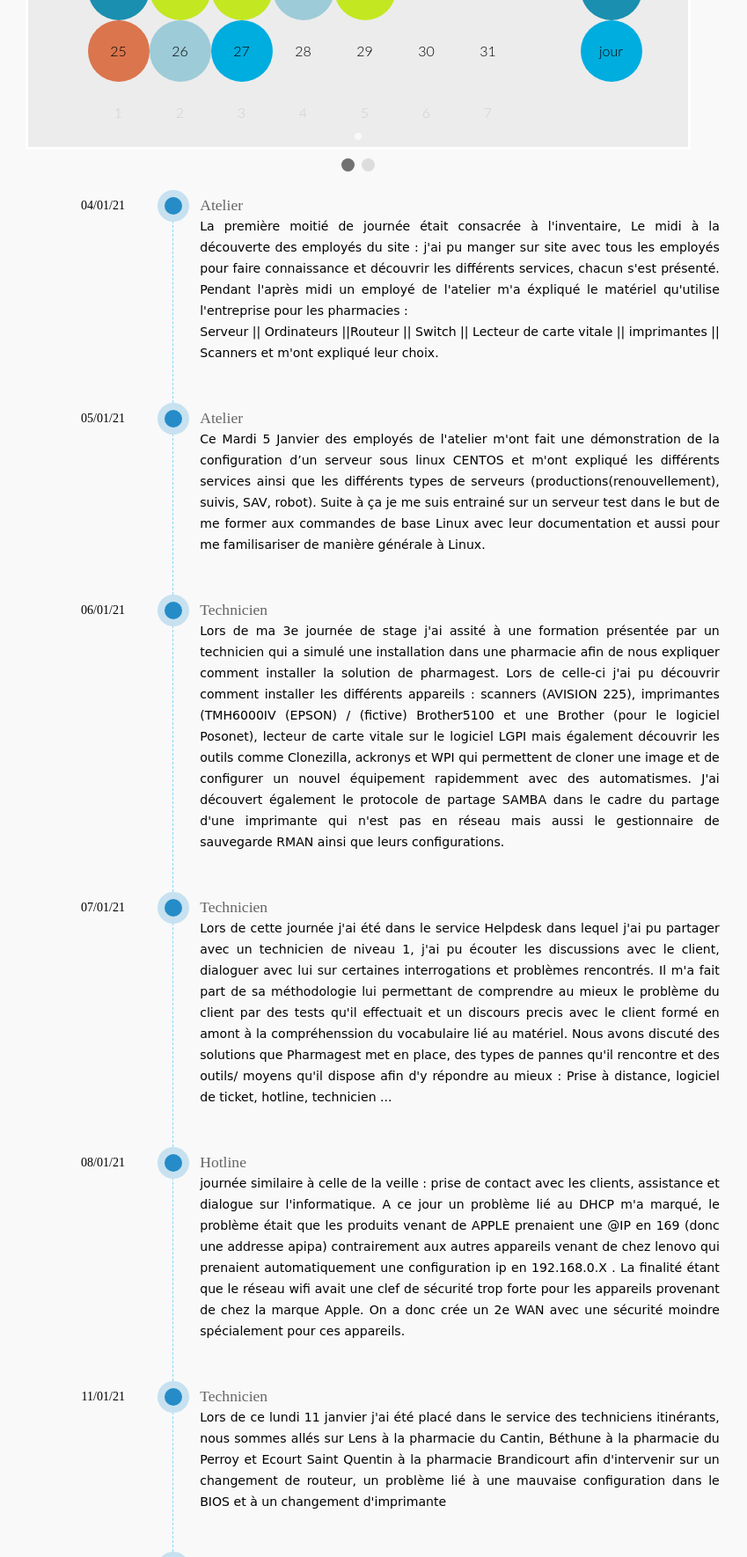
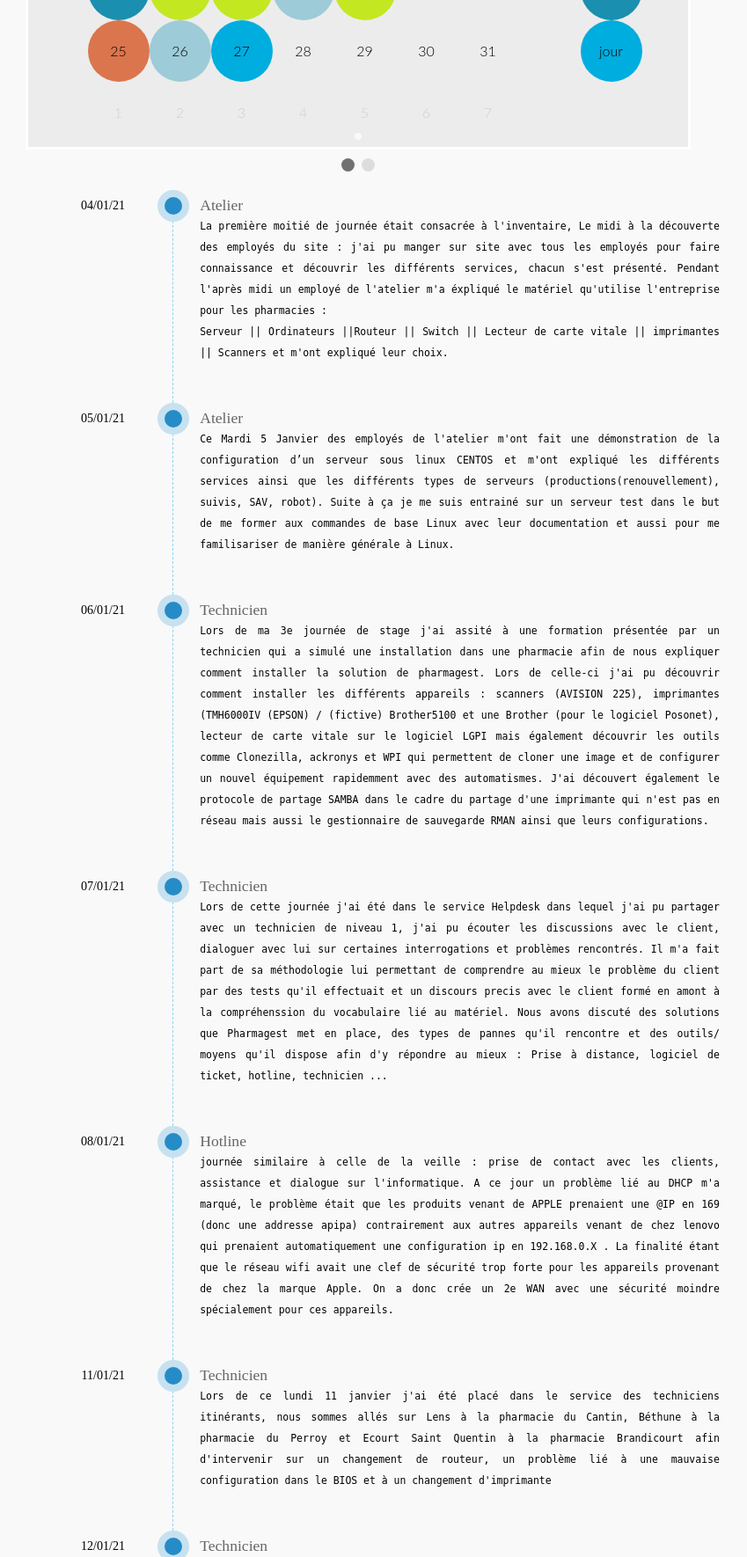
Before and after one commit to jprex59/monSiteInternet, a PHP site: page /Calendar.html in a window 1280 px wide. Shown: the part 1265-3035 px from the top of the page at 88% size, without its empty margins (233-1082 px from the left). Run offline with PHP 8.4, Linux system fonts and the light colour scheme; some libraries are stand-ins or nearby versions.

Commit message:
police mono space

```diff
--- a/css/styleCalendrier.css
+++ b/css/styleCalendrier.css
@@ -399,7 +399,7 @@ ul.tl li .item-detail{
     font-size:0.8em;
     text-align: justify;
     font-weight: normal;
-    font-family: cursive;
+    font-family: monospace;
 }
 ul.tl li .timestamp{
     color: #000000;
```
